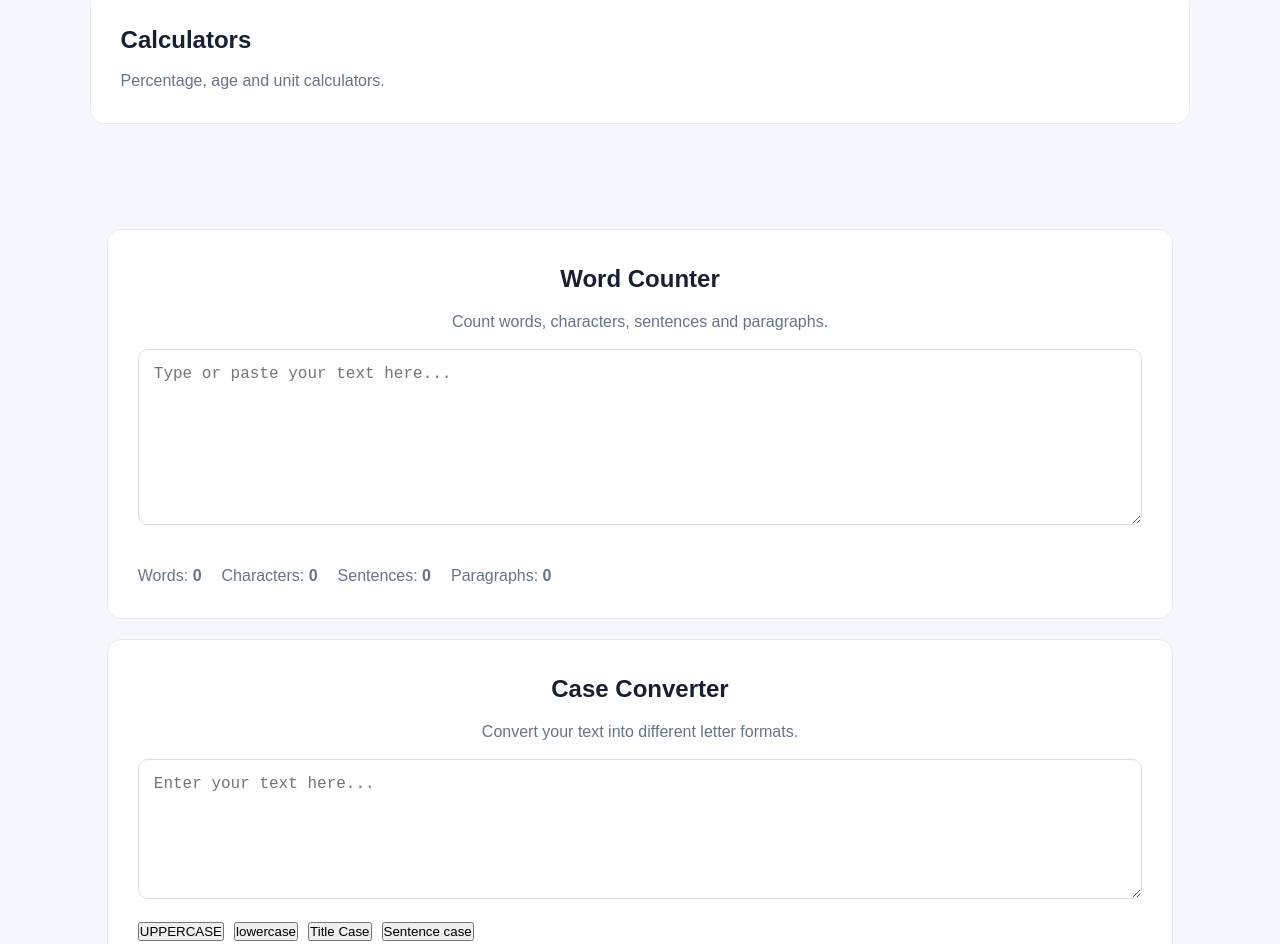
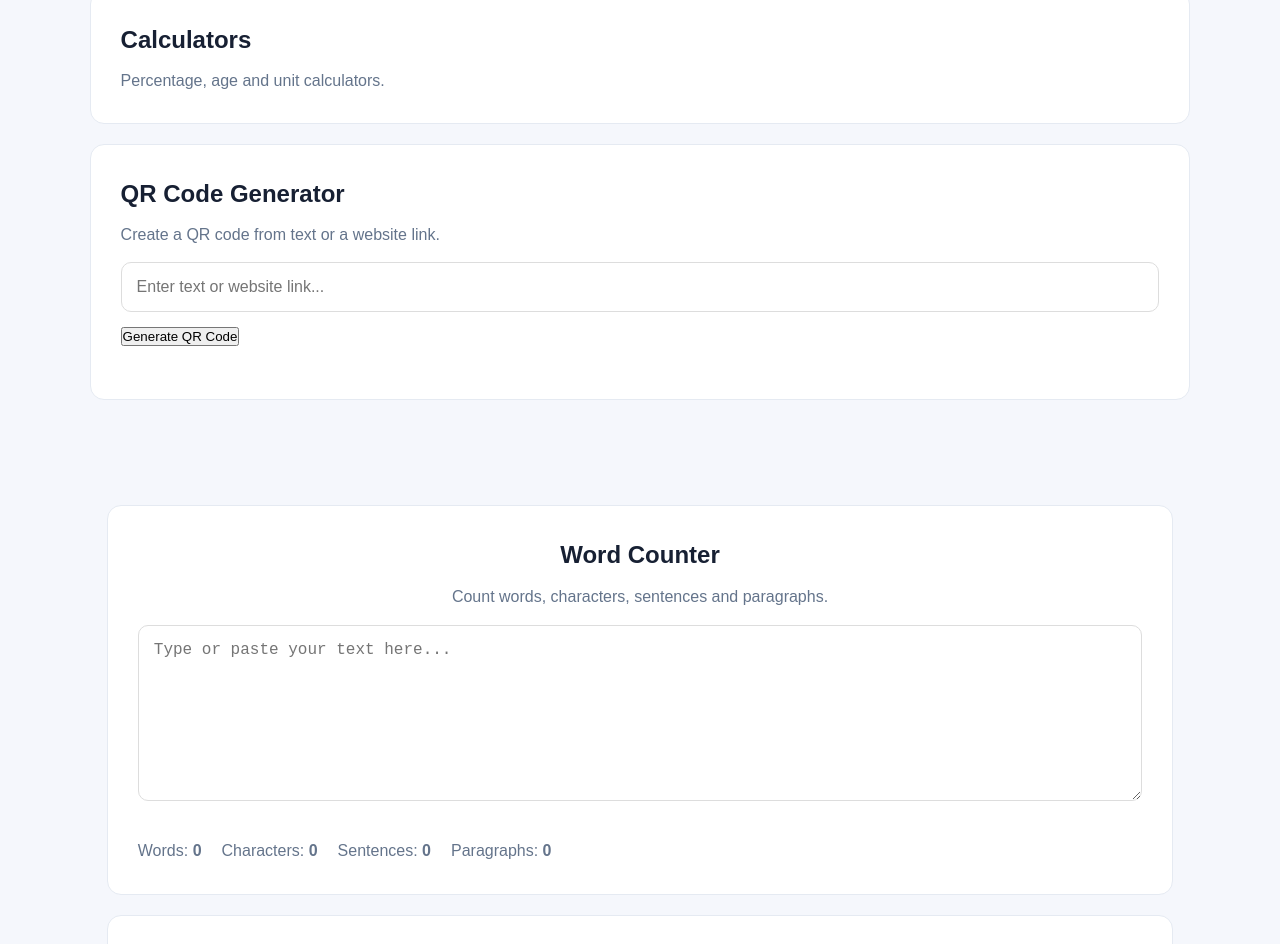
Before and after one commit to mankuruterang00-art/SmartKit, a plain HTML site: page index.html in a window 1280 px wide. Shown: the part 2014-2958 px from the top of the page. Drawn offline with Linux system fonts and the light colour scheme.

Commit message:
Update index.html

```diff
--- a/index.html
+++ b/index.html
@@ -104,6 +104,16 @@
         <p>Percentage, age and unit calculators.</p>
     </section>
 
+    <section class="categories" id="qr-generator">
+    <h2>QR Code Generator</h2>
+    <p>Create a QR code from text or a website link.</p>
+
+    <input type="text" id="qrText" placeholder="Enter text or website link..." style="width:100%; padding:15px; margin-top:15px; border:1px solid #ddd; border-radius:10px; font-size:16px;">
+
+    <button onclick="generateQR()" style="margin-top:15px;">Generate QR Code</button>
+
+    <div id="qrcode" style="margin-top:20px;"></div>
+    </section>
     <section class="about" id="about">
         <section class="categories" id="word-counter">
     <h2>Word Counter</h2>
```
